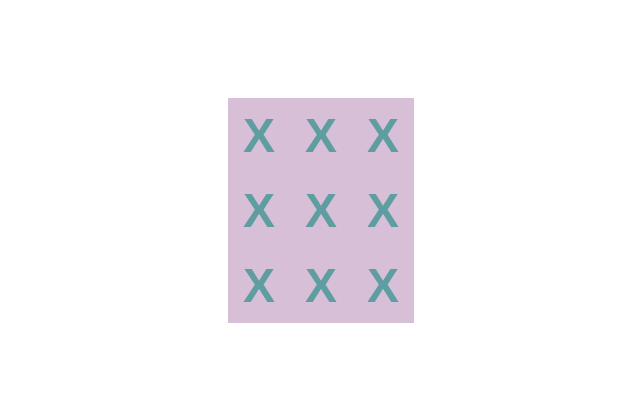
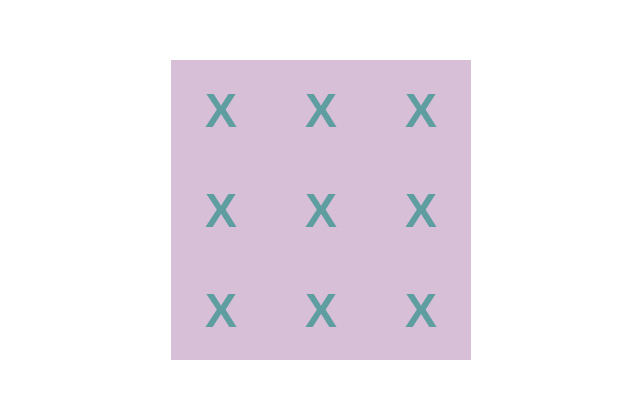
Before and after one commit to ingaSiu/react-small-projects, a React (Vite) app in the folder tic-tac-toe-v5/: page / in a window 1280 px wide. Shown: the part 190-588 px from the top of the page, without its empty margins (319-959 px from the left). Built offline with nearby package versions, Linux system fonts and the light colour scheme.

Commit message:
adjust square size

```diff
--- a/tic-tac-toe-v5/src/components/Square/Square.css
+++ b/tic-tac-toe-v5/src/components/Square/Square.css
@@ -5,6 +5,8 @@
   border: none;
   background-color: thistle;
   color: cadetblue;
+  width: 100px;
+  height: 100px;
 }
 
 .square:hover {
```
